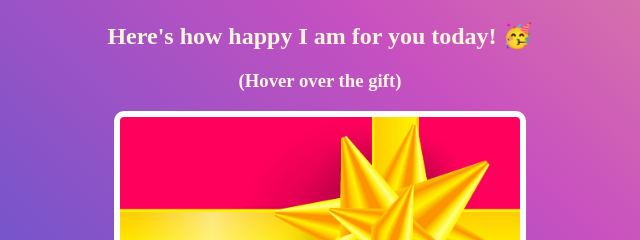
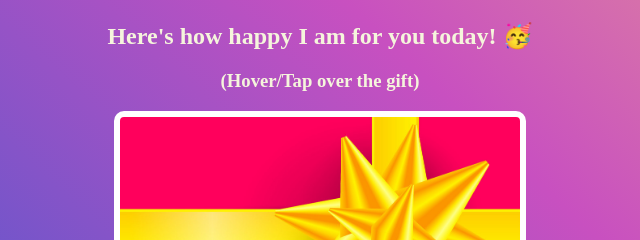
Before and after one commit to damongs-dev/bdaynidanger, a plain HTML site: page index.html in a window 1280 px wide. Shown: the part 502-742 px from the top of the page, 320-960 px from the left. Drawn offline with Linux system fonts and the light colour scheme; a web font is replaced by a local one.

Commit message:
Add files via upload

```diff
--- a/index.html
+++ b/index.html
@@ -18,7 +18,7 @@
         <h4>08/29/1995</h4>
         <div class="gift-section">
             <h2 class="gift-title">Here's how happy I am for you today! 🥳</h2>
-            <h3 class="gift-hintt">(Hover over the gift)</h3>
+            <h3 class="gift-hintt">(Hover/Tap over the gift)</h3>
             <div class="gift-img"></div>
 
         </div>
```
